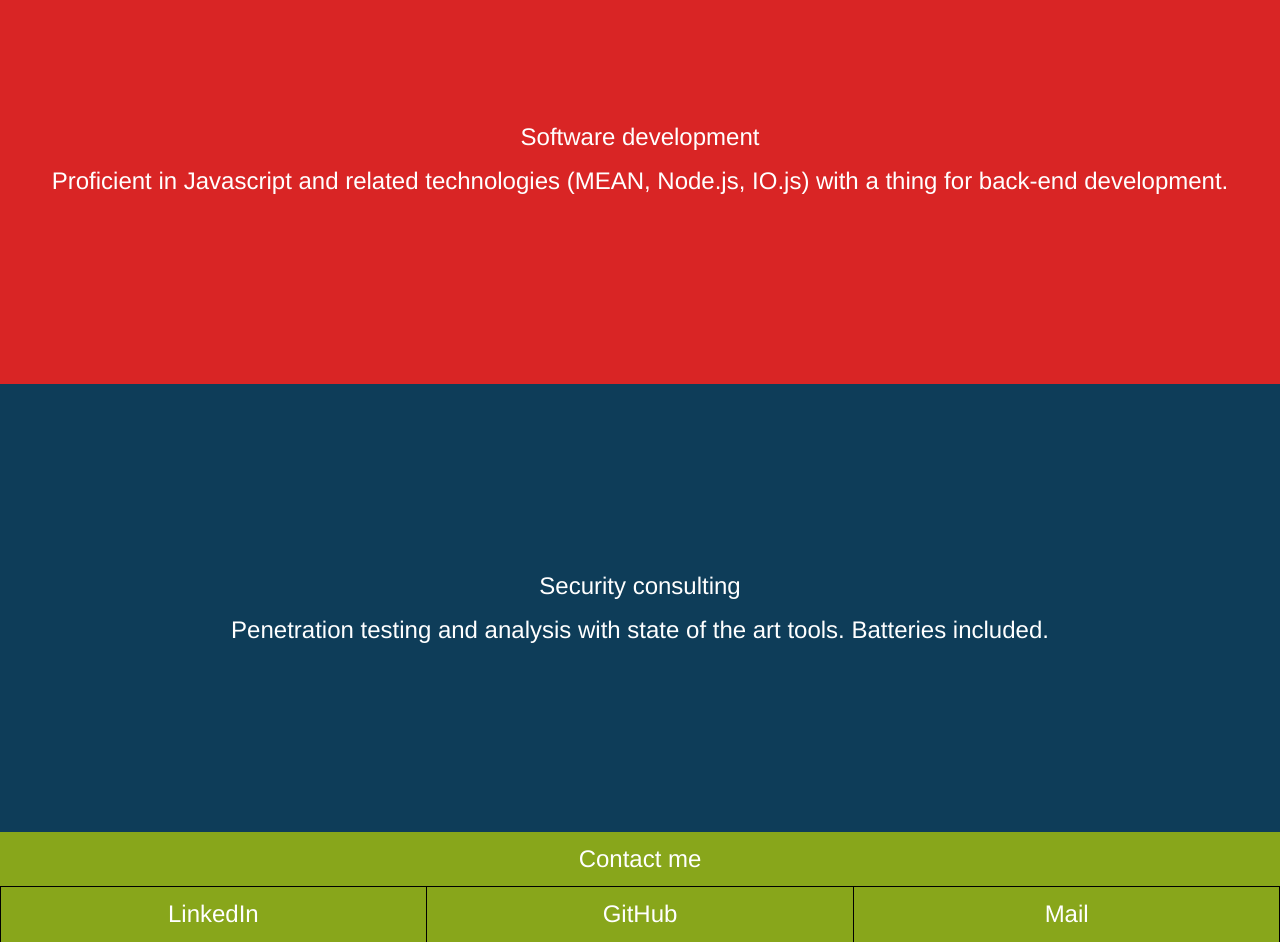
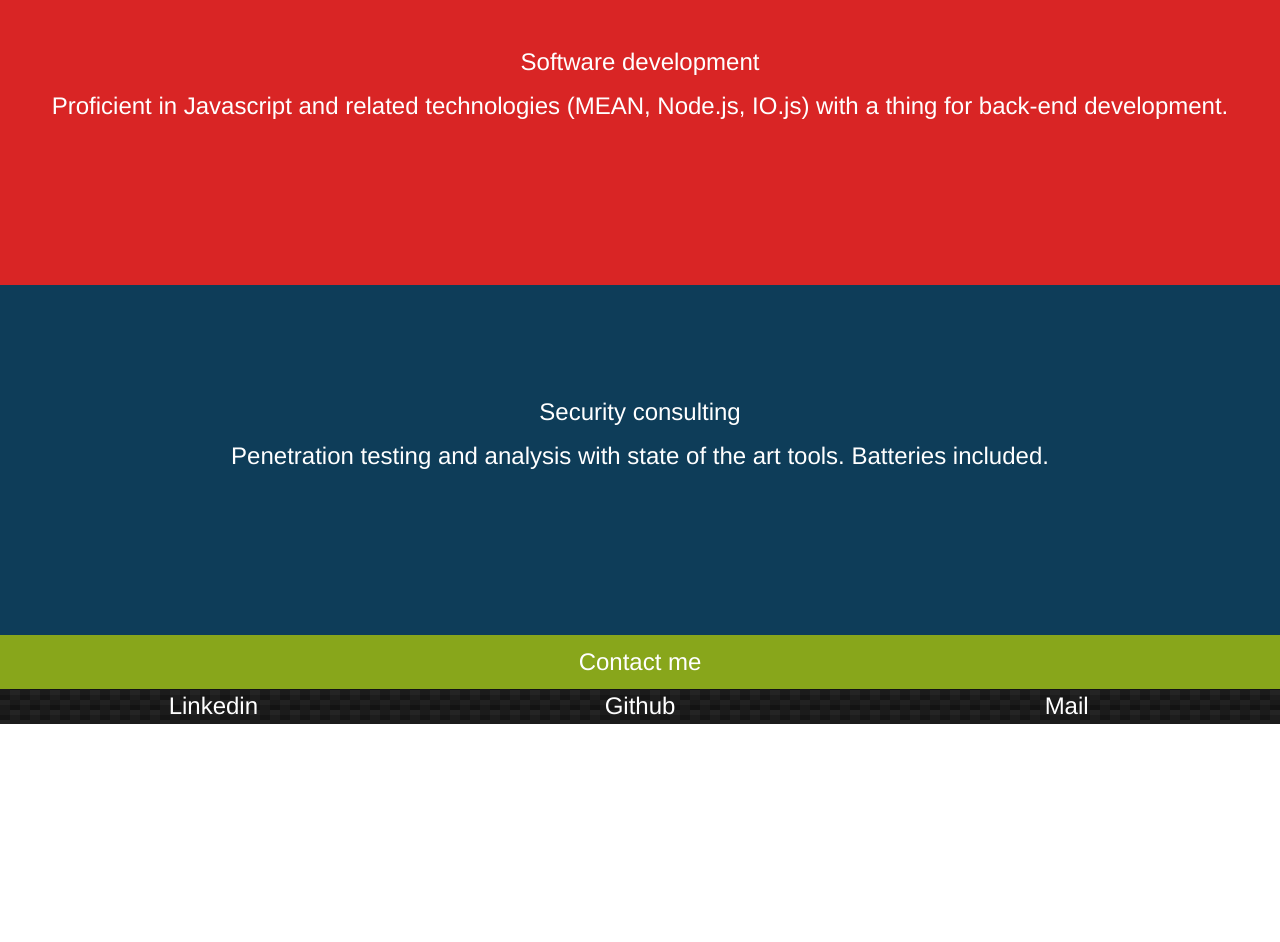
Before and after one commit to mzdv/mzdv.github.io, a website: page index.jade in a window 1280 px wide. Shown: the part 225-1167 px from the top of the page. After the commit the page ends 949 px from the top, so only its background shows below. Drawn offline with nearby package versions, Linux system fonts and the light colour scheme; files that its build step writes are made by us from their sources.

Commit message:
Finished. Maybe needs some polishing at some point.

```diff
--- a/css/style.css
+++ b/css/style.css
@@ -2,29 +2,44 @@
     margin: 0;
 }
 
-p {
+.info {
+    height: 350px;
+}
+
+.content {
+    padding-top: 100px;
+}
+p,a,h1 {
     margin: 10px 0 10px 0;
-    font-size: 24px;
     padding-left: 0;
     padding-right: 0;
     color: white;
 }
 
+p,a {
+    font-size: 24px;
+}
+
 .header {
-    background-image: url("http://placekitten.com/1000/300");
+    background:
+    linear-gradient(27deg, #151515 5px, transparent 5px) 0 5px,
+    linear-gradient(207deg, #151515 5px, transparent 5px) 10px 0px,
+    linear-gradient(27deg, #222 5px, transparent 5px) 0px 10px,
+    linear-gradient(207deg, #222 5px, transparent 5px) 10px 5px,
+    linear-gradient(90deg, #1b1b1b 10px, transparent 10px),
+    linear-gradient(#1d1d1d 25%, #1a1a1a 25%, #1a1a1a 50%, transparent 50%, transparent 75%, #242424 75%, #242424);
+    background-color: #131313;
+    background-size: 20px 20px;
+
     height: 20%;
 }
 
 #upper {
     background-color: #D92525;
-    padding-top: 175px;
-    padding-bottom: 175px;
 }
 
 #lower {
     background-color: #0E3D59;
-    padding-top: 175px;
-    padding-bottom: 175px;
 }
 
 .contact {
@@ -33,22 +48,14 @@ p {
     padding-right: 0;
 }
 
-#linkedin {
-    border: solid black 1px;
-
-    border-bottom: 0;
+.data {
+    background:
+    linear-gradient(27deg, #151515 5px, transparent 5px) 0 5px,
+    linear-gradient(207deg, #151515 5px, transparent 5px) 10px 0px,
+    linear-gradient(27deg, #222 5px, transparent 5px) 0px 10px,
+    linear-gradient(207deg, #222 5px, transparent 5px) 10px 5px,
+    linear-gradient(90deg, #1b1b1b 10px, transparent 10px),
+    linear-gradient(#1d1d1d 25%, #1a1a1a 25%, #1a1a1a 50%, transparent 50%, transparent 75%, #242424 75%, #242424);
+    background-color: #131313;
+    background-size: 20px 20px;
 }
-
-#mail {
-    border: solid black 1px;
-
-    border-bottom: 0;
-}
-
-#github {
-    border-top: solid black 1px;
-}
-
-.no-bottom {
-    border-bottom: 0;
-}
--- a/index.jade
+++ b/index.jade
@@ -1,27 +1,40 @@
 html
     link(rel="stylesheet", href="https://maxcdn.bootstrapcdn.com/bootstrap/3.3.2/css/bootstrap.min.css")
     link(rel="stylesheet", href="css/style.css")
+    script(type="text/javascript").
+        (function(i,s,o,g,r,a,m){i['GoogleAnalyticsObject']=r;i[r]=i[r]||function(){
+        (i[r].q=i[r].q || []).push(arguments)},i[r].l=1*new Date();a=s.createElement(o),
+        m=s.getElementsByTagName(o)[0];a.async=1;a.src=g;m.parentNode.insertBefore(a,m)
+        })(window,document,'script','//www.google-analytics.com/analytics.js','ga');
+        ga('create', 'UA-60141008-1', 'auto');
+        ga('send', 'pageview');
+
     .container-fluid
     .row
     .header.col-md-12
-        p.text-center Milos Zivadinovic
-        p.text-center mzdv
+        h1.text-center Milos Zivadinovic
+        h1.text-center mzdv
 
     .row
-    #upper.col-md-12
-        p.text-center Software development
-        p.text-center Proficient in Javascript and related technologies (MEAN, Node.js, IO.js) with a thing for back-end development.
+    #upper.info.col-md-12
+        .content
+            p.text-center Software development
+            p.text-center Proficient in Javascript and related technologies (MEAN, Node.js, IO.js) with a thing for back-end development.
 
     .row
-    #lower.col-md-12
+    #lower.info.col-md-12
+        .content
             p.text-center Security consulting
             p.text-center Penetration testing and analysis with state of the art tools. Batteries included.
+
     .row
     .contact.col-md-12
         p.text-center Contact me
-        #linkedin.no-bottom.col-md-4
-            p.text-center LinkedIn
-        #github.col-md-4
-            p.text-center GitHub
-        #mail.no-bottom.col-md-4
-            p.text-center Mail
+
+    .row.data
+        .col-md-4.text-center
+            a(href="https://www.linkedin.com/pub/milos-zivadinovic/") Linkedin
+        .col-md-4.text-center
+            a(href="https://github.com/mzdv") Github
+        .col-md-4.text-center
+            a(href="mailto:mzdv@outlook.com") Mail
```
Also changed, not shown: index.html.
